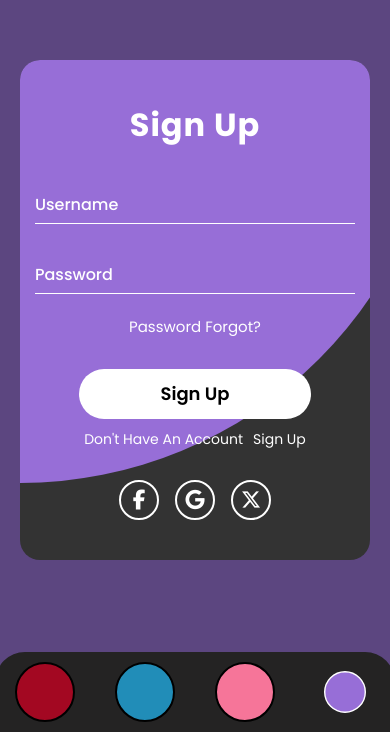
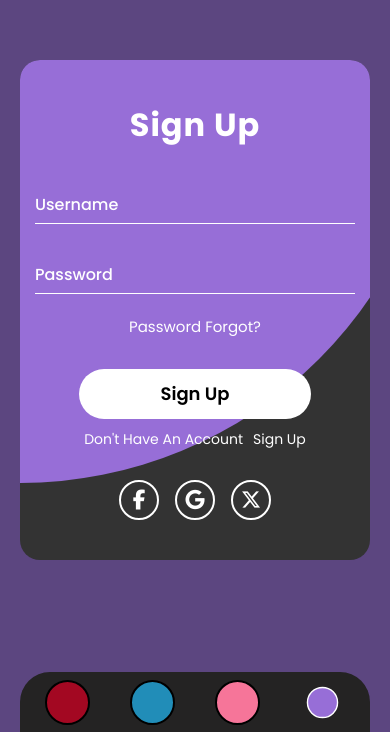
Before and after one commit to PositiveSoda/Login-Form, a plain HTML site: page index.html in a window 390 px wide. Shown: the part 112-844 px from the top of the page. Drawn offline with Linux system fonts and the light colour scheme.

Commit message:
transition update

```diff
--- a/style.css
+++ b/style.css
@@ -27,6 +27,9 @@ body{
     border-radius: 20px;
     position: relative;
     z-index: 1;
+    transform: translateZ(0);
+    will-change: transform;
+    contain: point;
 }
 .container-login {
     display: flex;
@@ -230,8 +233,8 @@ button:hover {
         display: flex;
         flex-direction: row;
         bottom: 0px;
-        width: 400px;
-        height: 80px;
+        width: 350px;
+        height: 60px;
         border-top-right-radius: 30px;
         border-top-left-radius: 30px;
         border-bottom-left-radius: 0;
@@ -245,8 +248,8 @@ button:hover {
         text-align: center;
     }
     .color {
-        width: 60px;
-        height: 60px;
+        width: 45px;
+        height: 45px;
         margin: 0 10px 0;
     }
 }
```
